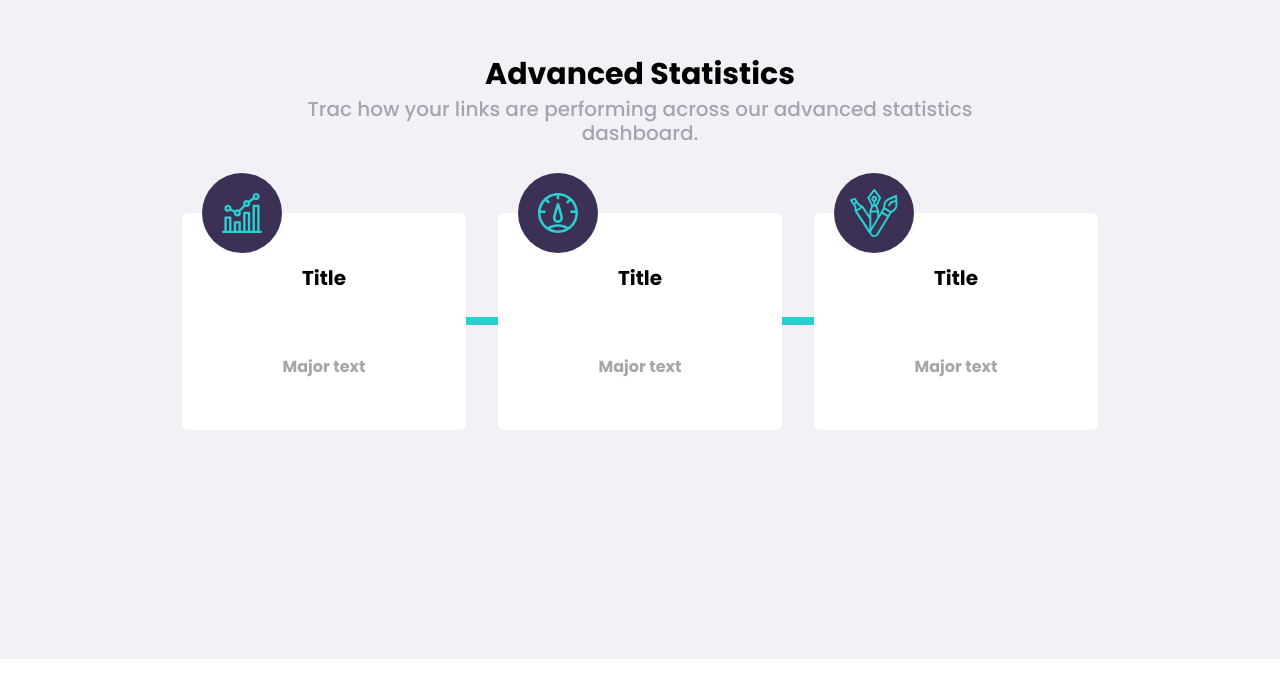
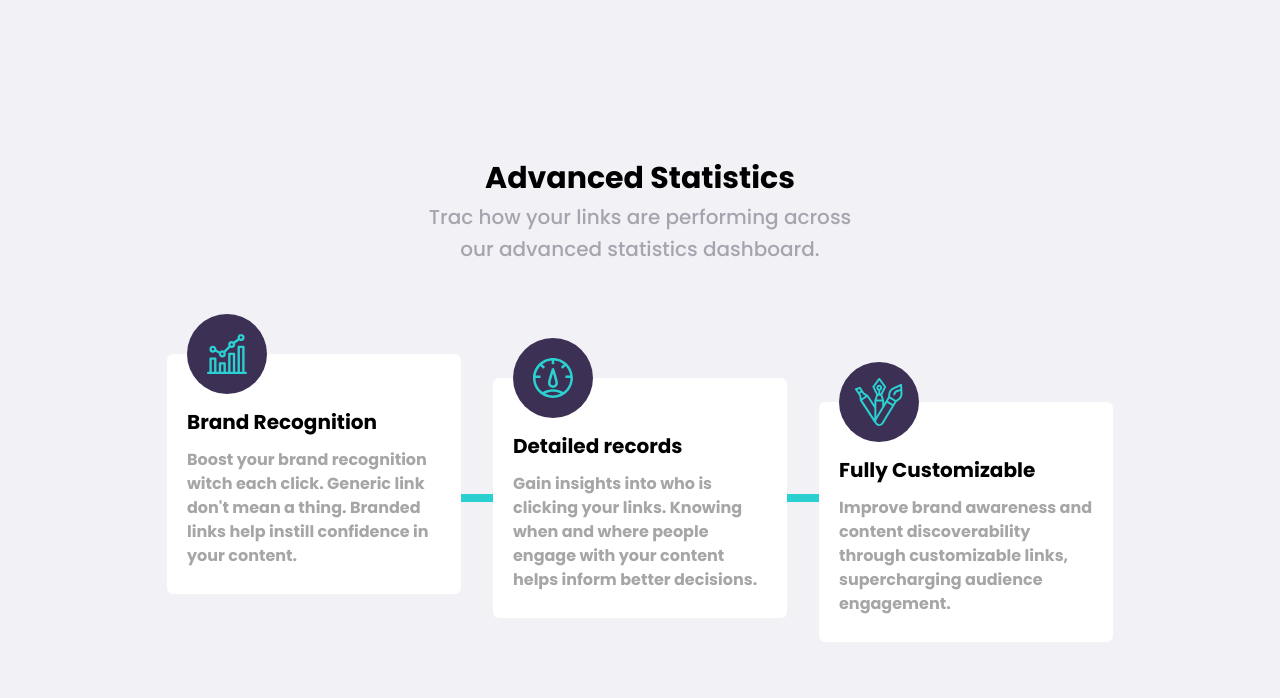
Before and after one commit to Nekxis/Shortly, a React (Create React App) app: page / in a window 1280 px wide. Shown: the part 1010-1708 px from the top of the page. Before the commit the page ends 1669 px from the top, so only its background shows below. Built offline with nearby package versions, Linux system fonts and the light colour scheme.

Commit message:
card ready

```diff
--- a/src/components/advanced-statistics/Advanced-Statistics.js
+++ b/src/components/advanced-statistics/Advanced-Statistics.js
@@ -9,21 +9,36 @@ import Picture3 from "./theImg/icon-fully-customizable.svg"
 
 function AdvancedStatistics() {
     return (
-        <div className="AdvancedStatistics flex flex-col justify-center h-192 w-full p-8 box-border">
+        <div className="AdvancedStatistics flex flex-col justify-center h-256 w-full p-8 box-border">
             <div className="input block">
             {/*input*/}
             {/*tablica inputu*/}
             </div>
-            <div className="flex justify-start flex-col p-0">
+            <div className="flex justify-start  flex-col px-56 py-10">
                 <h4 className="title-statistics text-3xl flex self-center m-0">Advanced Statistics</h4>
-                <p className="description-statistics text-xl flex self-center m-0 w-3/5 text-center leading-6">Trac how your links are performing across our advanced statistics dashboard.</p>
+                <p className="description-statistics text-xl leading-relaxed flex self-center m-0 w-3/5 text-center leading-6">Trac how your links are performing across our advanced statistics dashboard.</p>
             </div>
-            <div className="cards flex relative justify-center h-1/2 p-10">
-                <Card image={Picture1}/>
+            <div className="cards flex relative justify-center h-2/5 px-5 py-12">
+                <Card
+                    align={`self-start`}
+                    image={Picture1}
+                    title={`Brand Recognition`}
+                    major={`Boost your brand recognition witch each click. Generic link don't mean a thing. Branded links help instill confidence in your content.`}
+                />
                 <Separator />
-                <Card image={Picture2}/>
+                <Card
+                    align={`self-center`}
+                    image={Picture2}
+                    title={`Detailed records`}
+                    major={`Gain insights into who is clicking your links. Knowing when and where people engage with your content helps inform better decisions.`}
+                />
                 <Separator />
-                <Card image={Picture3}/>
+                <Card
+                    align={`self-end`}
+                    image={Picture3}
+                    title={`Fully Customizable`}
+                    major={`Improve brand awareness and content discoverability through customizable links, supercharging audience engagement.`}
+                />
             </div>
         </div>
     )
--- a/src/components/cards/Card.js
+++ b/src/components/cards/Card.js
@@ -1,14 +1,14 @@
 import React from "react";
-import './Card.css'
 
-function Card({image}) {
+function Card({image, align, title, major}) {
     return (
-        <div className={'w-1/4 h-4/5 bg-white self-center justify-around relative p-5 rounded-md flex flex-col'}>
+
+        <div className={`w-1/4 h-5/6 bg-white justify-around relative  p-5 pt-12 rounded-md flex flex-col ${align}`} >
             <div className={'w-20 h-20 bg-the-purple rounded-full absolute flex justify-center -top-10'}>
                 <img className={'self-center flex'} src={image} alt="test"/>
             </div>
-            <p className={'text-xl flex  self-center'}>Title</p>
-            <p className={'text-the-light-grey flex self-center'}>Major text</p>
+            <p className={'text-xl flex  self-start'}>{title}</p>
+            <p className={'text-the-light-grey flex self-center'}>{major}</p>
         </div>
     )
 }
```
Also changed, not shown: src/components/cards/Card.css (deleted).
